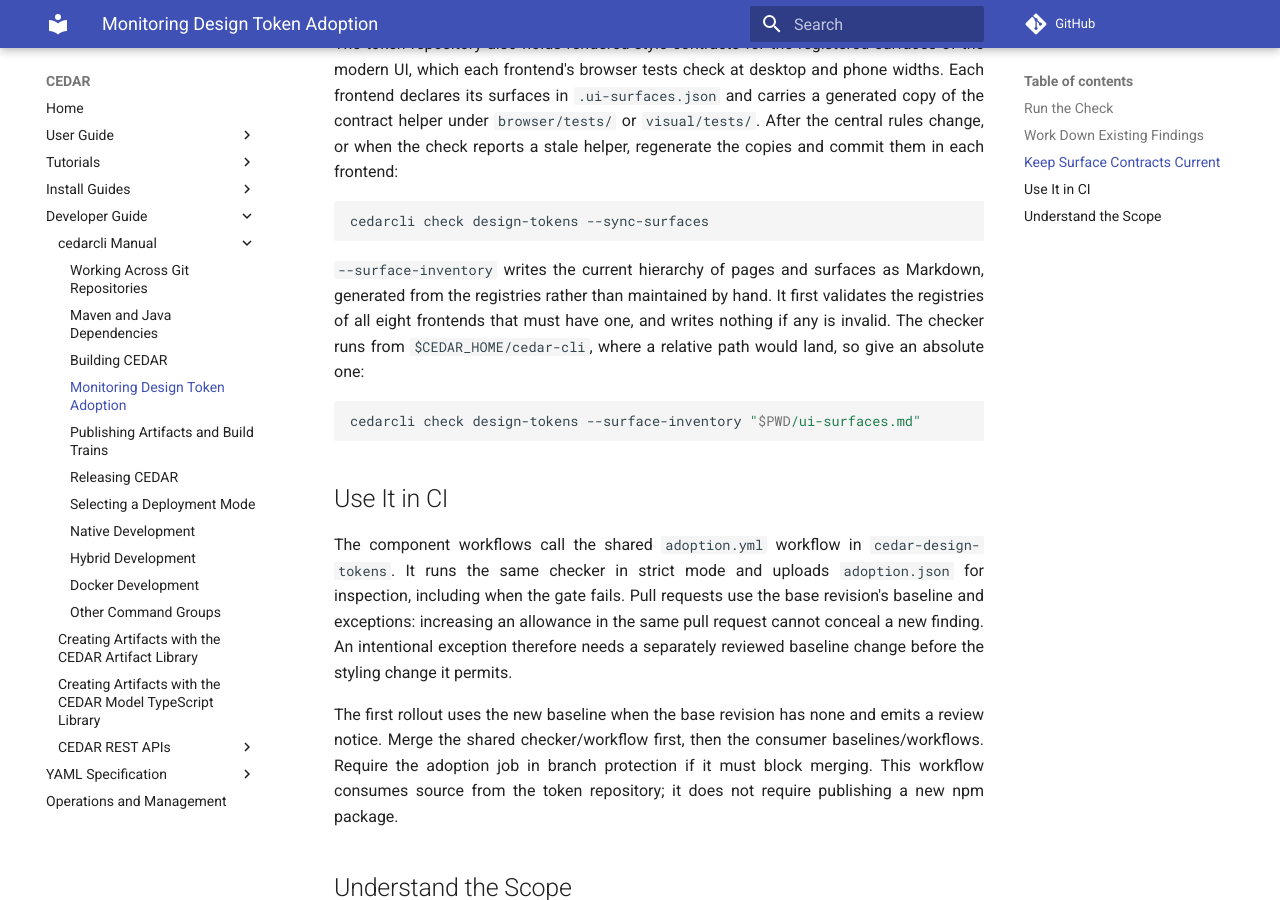
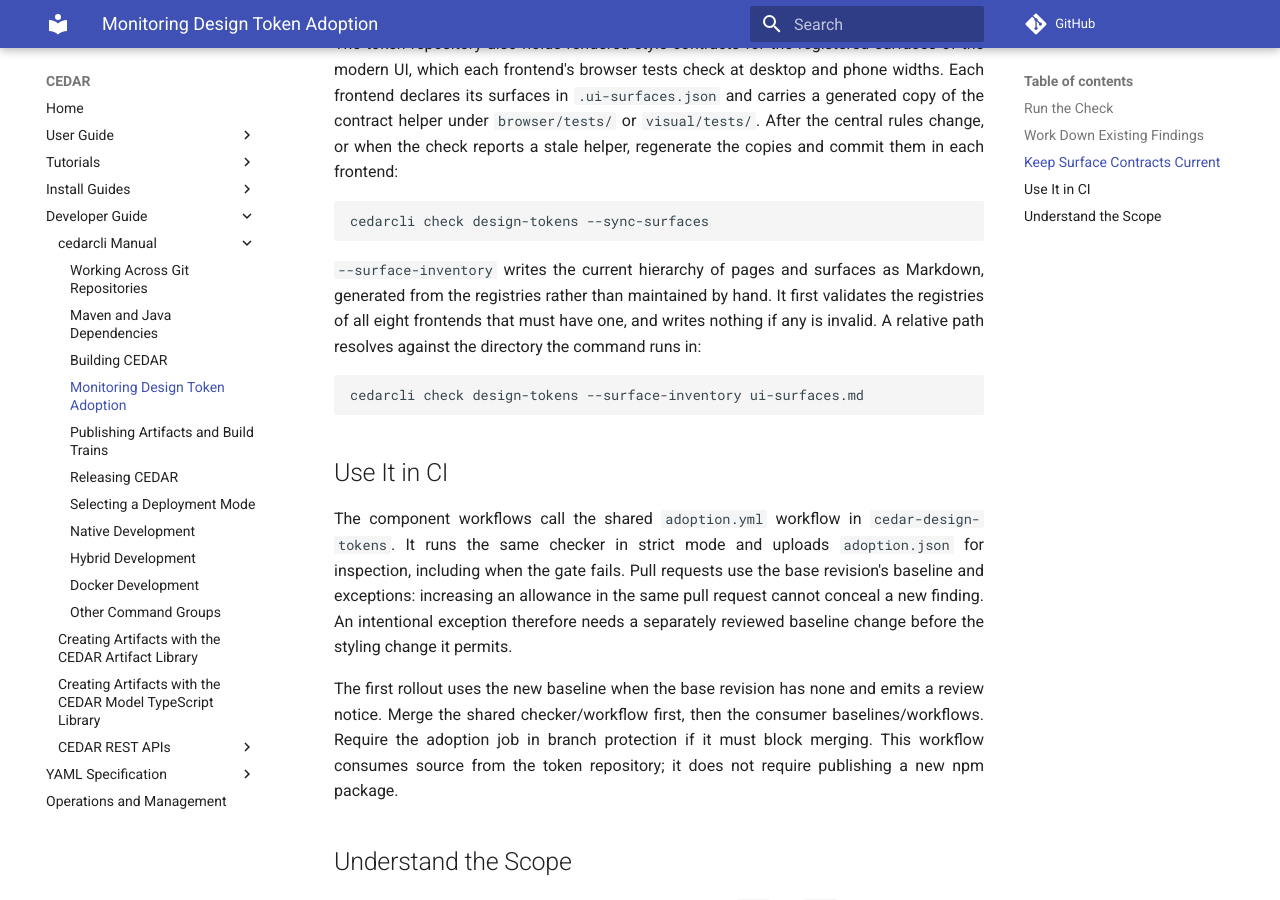
Before and after one commit to metadatacenter/cedar-mkdocs, an MkDocs documentation site: the page built from docs/developer-guide/cedarcli/design-tokens.md, in a window 1280 px wide and 900 px high, scrolled down 2235 px. Built offline with MkDocs 1.6.1 and Material for MkDocs 9.7.7, drawn with Linux system fonts in a browser that asks for light colours; comment, search, counter and statistics services are not loaded.

Commit message:
Let the surface inventory take a path relative to where it runs
The design-token chapter told readers to give --surface-inventory an
absolute path, because the CLI resolved a relative one against its own
checkout. It now resolves it against the caller's directory, and the
chapter shows the relative form.

Co-Authored-By: Claude Opus 5.5 <noreply@anthropic.com>

````diff
--- a/docs/developer-guide/cedarcli/design-tokens.md
+++ b/docs/developer-guide/cedarcli/design-tokens.md
@@ -37,7 +37,7 @@ swatch can be appropriate.
 | `--init-baseline` | Create an initial baseline after review. Refuses to overwrite an existing baseline. |
 | `--prune-baseline` | Remove resolved findings or reduce their occurrence allowances; never add or increase an allowance. |
 | `--sync-surfaces` | Regenerate each scanned frontend's copy of the surface contract helper before reporting on it. |
-| `--surface-inventory FILE` | Write the Markdown hierarchy of the modern UI's pages and surfaces to `FILE`, an absolute path. |
+| `--surface-inventory FILE` | Write the Markdown hierarchy of the modern UI's pages and surfaces to `FILE`. |
 
 The baseline-writing options are mutually exclusive. Normal reporting does not change files.
 [Keep Surface Contracts Current](#keep-surface-contracts-current) explains the two surface options.
@@ -81,11 +81,11 @@ cedarcli check design-tokens --sync-surfaces
 
 `--surface-inventory` writes the current hierarchy of pages and surfaces as Markdown, generated from
 the registries rather than maintained by hand. It first validates the registries of all eight
-frontends that must have one, and writes nothing if any is invalid. The checker runs from
-`$CEDAR_HOME/cedar-cli`, where a relative path would land, so give an absolute one:
+frontends that must have one, and writes nothing if any is invalid. A relative path resolves
+against the directory the command runs in:
 
 ```bash
-cedarcli check design-tokens --surface-inventory "$PWD/ui-surfaces.md"
+cedarcli check design-tokens --surface-inventory ui-surfaces.md
 ```
 
 ## Use It in CI
````
